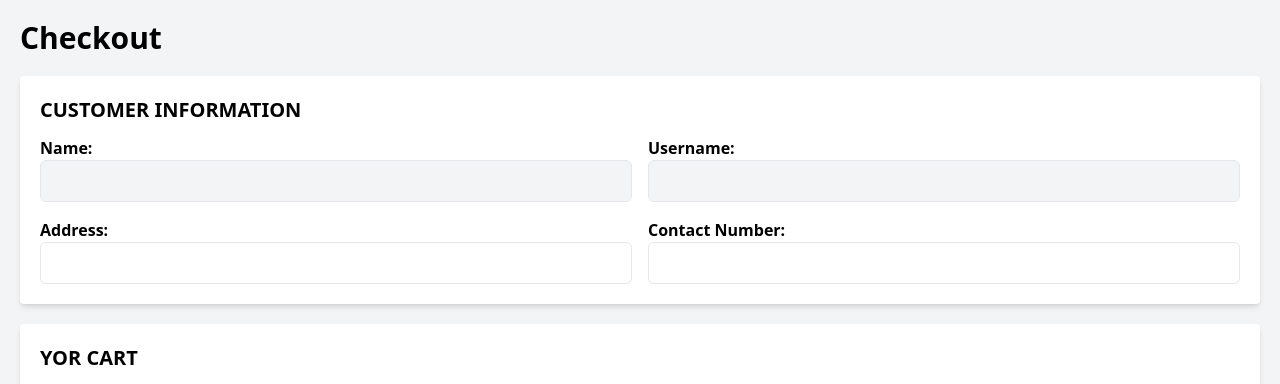
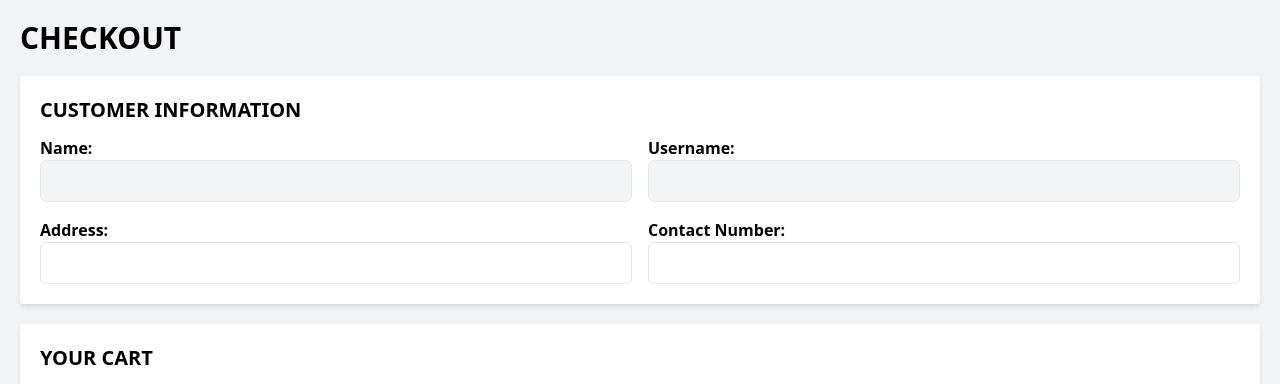
Before and after one commit to HannanLK/Clothing-store, a PHP site: page /checkout.php in a window 1280 px wide. Shown: the top 384 px of the page. Run offline with PHP 8.4, Linux system fonts and the light colour scheme; data that the repository does not hold is empty; some libraries are stand-ins or nearby versions.

Commit message:
checkout page

```diff
--- a/app/views/customer/checkout.php
+++ b/app/views/customer/checkout.php
@@ -9,7 +9,7 @@
 <body class="bg-gray-100">
 
 <div class="container mx-auto p-5">
-    <h1 class="text-3xl font-bold mb-5">Checkout</h1>
+    <h1 class="text-3xl font-bold mb-5">CHECKOUT</h1>
 
     <!-- Customer Information -->
     <div class="bg-white p-5 mb-5 shadow-md rounded">
@@ -38,7 +38,7 @@
 
     <!-- Cart Items -->
     <div class="bg-white p-5 mb-5 shadow-md rounded">
-        <h2 class="text-xl font-bold mb-3">YOR CART</h2>
+        <h2 class="text-xl font-bold mb-3">YOUR CART</h2>
         <table class="min-w-full bg-white border border-gray-200">
             <thead>
                 <tr>
```
